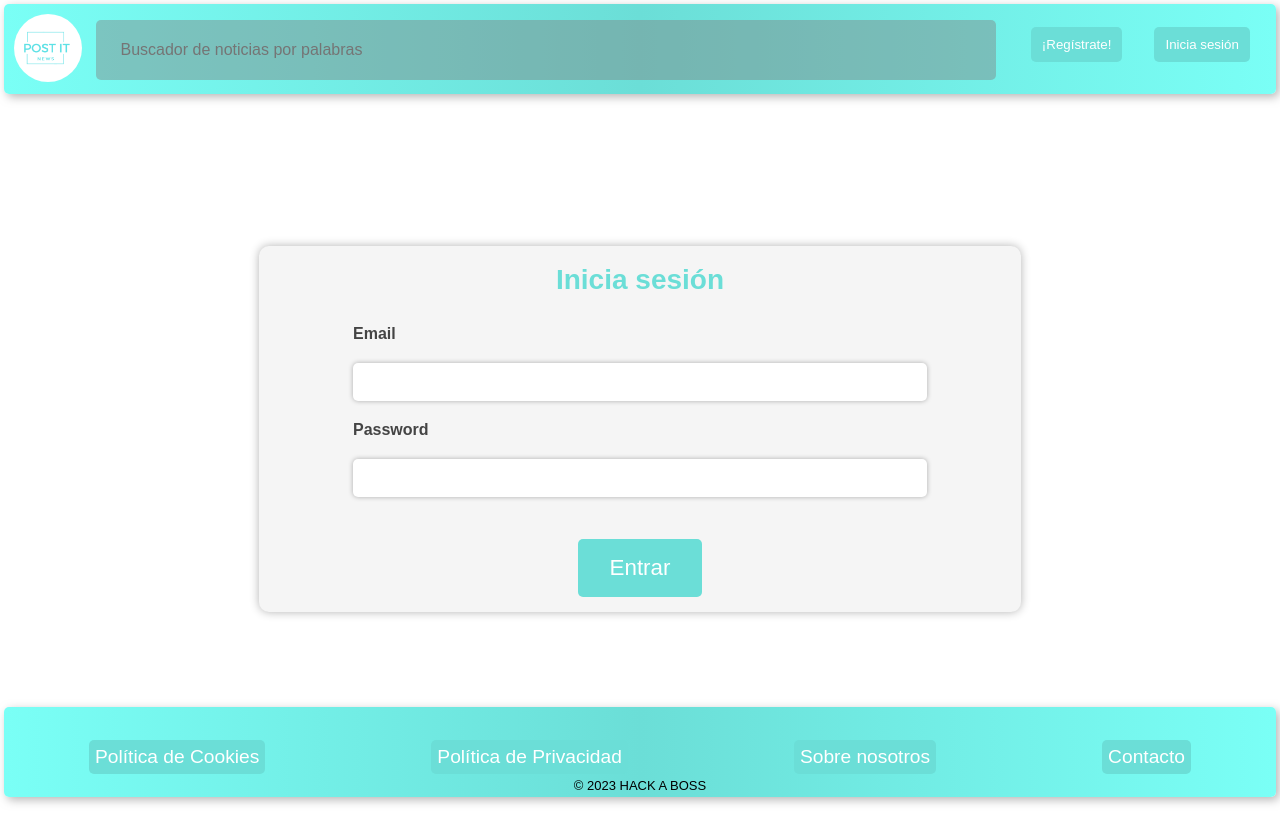
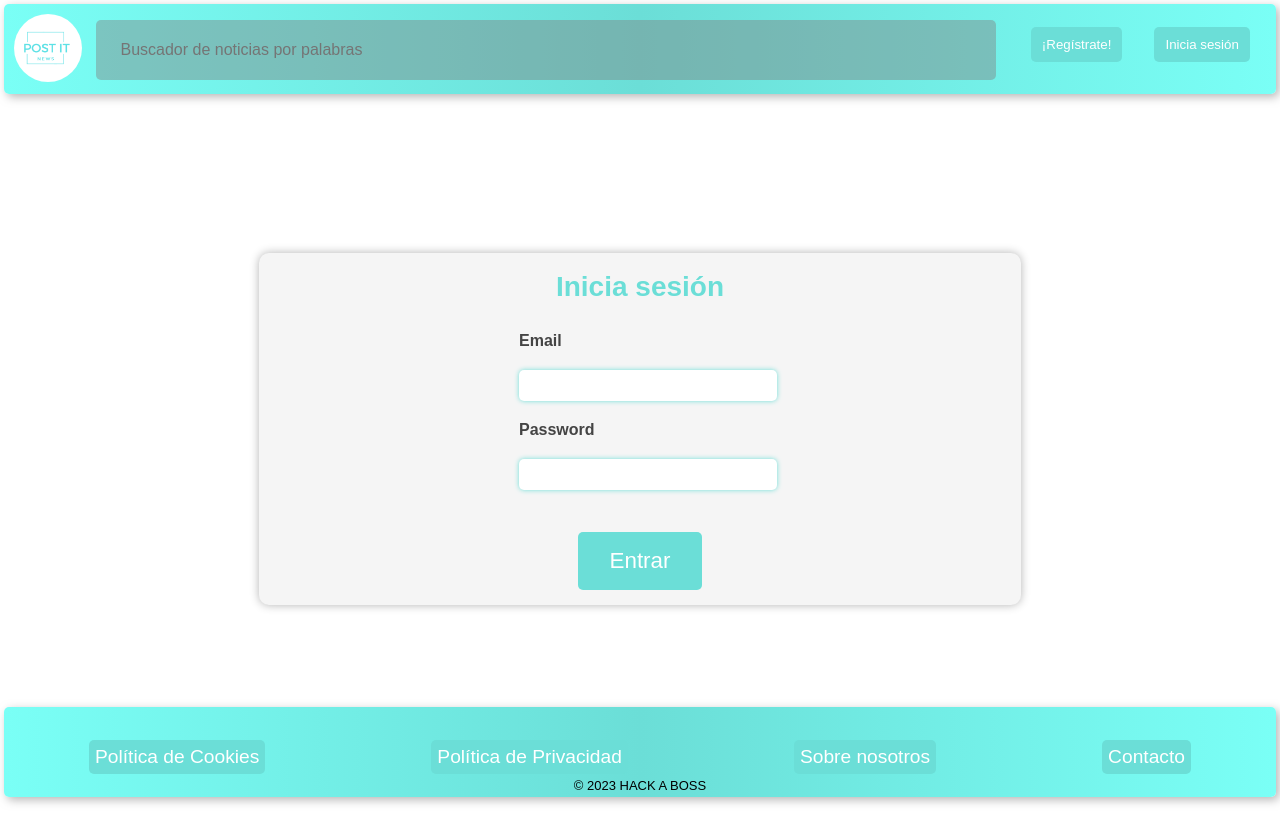
Before and after one commit to Fran-Lopez-Laperal/Front-Postit-News, a React (Vite) app: page /login in a window 1280 px wide. Built offline with nearby package versions, Linux system fonts and the light colour scheme.

Commit message:
retoques register

```diff
--- a/src/components/Register/Register.css
+++ b/src/components/Register/Register.css
@@ -1,11 +1,10 @@
 .register-container {
-  min-height: 100vh;
   display: flex;
   flex-direction: column;
   justify-content: center;
   align-items: center;
   margin-top: 50px;
-  width: 100%;
+  height: 65vh;
 }
 
 .articleRegister {
@@ -52,88 +51,22 @@ label {
   display: block;
 }
 
-input[type="text"],
-input[type="email"],
-input[type="password"],
 textarea {
-  padding: 10px;
-  border: none;
-  border-radius: 5px;
-  margin-bottom: 10px;
-  font-size: 16px;
-  background-color: #fff;
-  color: #333;
-  box-shadow: 0 0 5px rgba(0, 0, 0, 0.3);
-  resize: none;
+  resize: vertical;
+  /* ajusta el tamaño vertical de la textarea */
 }
 
-textarea {
-  resize: none;
-  height: 100px;
-}
+@media screen and (max-width: 420px) {
+  .register-container {
 
-input[type="text"]:focus,
-input[type="email"]:focus,
-input[type="password"]:focus,
-textarea:focus {
-  outline: none;
-  box-shadow: 0 0 5px #6bded7;
-}
-
-.button-register {
-  text-align: center;
-}
-
-.button-register > button {
-  margin-top: 30px;
-  border: none;
-  background-color: #6bded7;
-  color: #fff;
-  border-radius: 5px;
-  font-size: 1.2rem;
-  cursor: pointer;
-  transition: all 0.3s ease;
-  width: fit-content;
-}
-
-.button-register > button:hover {
-  background-color: #56c9c1;
-}
-
-.p-error-form {
-  color: red;
-  font-size: 14px;
-  margin-top: 10px;
-  text-align: center;
-}
-
-#selectedPhoto {
-  display: flex;
-  justify-content: center;
-  width: 50%;
-  border-radius: 50%;
-}
-
-@media (min-width: 768px) {
-  .articleRegister {
-    width: 60%;
-    display: flex;
-    flex-direction: column;
-    align-items: center;
-    flex-wrap: wrap;
+      margin-top: 50px;
+      height: 75vh;
+    }
   }
-
-  form {
+@media (max-width: 700px) {
+  .register {
     width: 80%;
-  }
-
-  fieldset {
-    margin-right: 20px;
-    margin-bottom: 0;
-    width: 90%;
-  }
-
-  input[type="file"] {
-    margin-top:10px;
+    height: auto;
+    margin: auto;
   }
 }
```
